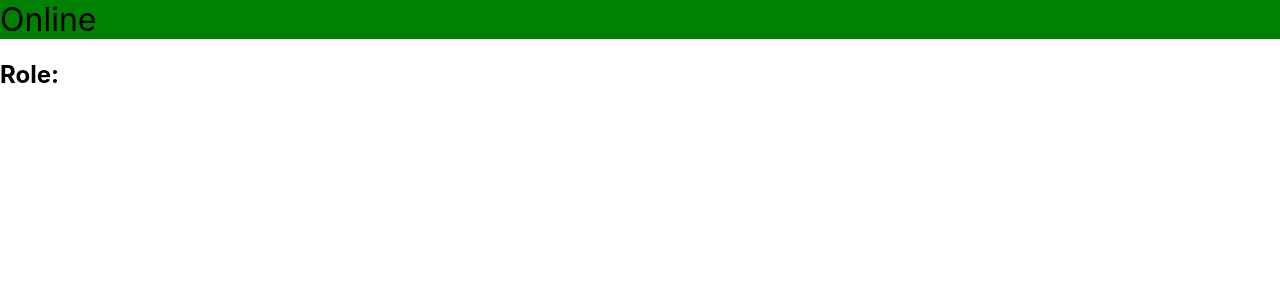
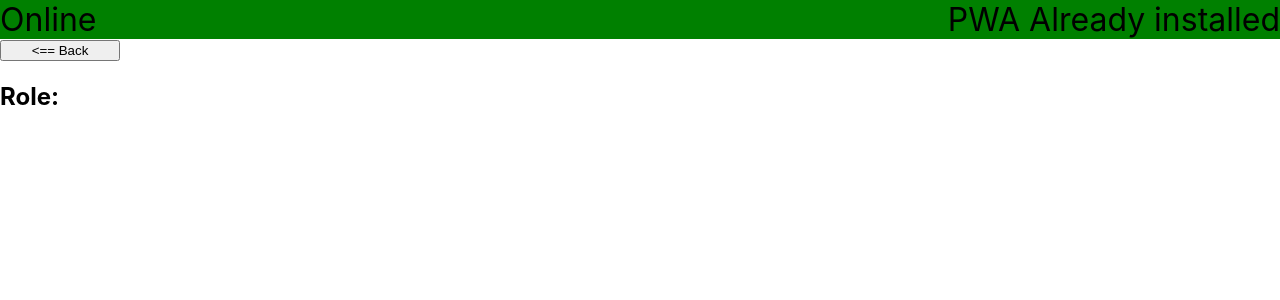
Before and after one commit to gurneyds/react-pwa, a React (Create React App) app: page /team/1 in a window 1280 px wide. Shown: the top 300 px of the page. Built offline with nearby package versions, Linux system fonts and the light colour scheme; no server answers.

Commit message:
New hooks, better code

```diff
--- /dev/null
+++ b/src/Components/BackBtn.js
@@ -0,0 +1,5 @@
+import React from 'react'
+
+export default function BackBtn() {
+  return <button style={{ width: 120 }} type="button" onClick={() => window.history.back()}>{'<== Back'}</button>
+}
--- a/src/Components/HomePage.js
+++ b/src/Components/HomePage.js
@@ -3,15 +3,16 @@ import { Link } from 'react-router-dom'
 import OnlineStatus from './OnlineStatus'
 import './HomePage.css'
 import getCachedData from '../getCachedData'
+import useOnlineStatus from './useOnlineStatus'
 
 export default function HomePage() {
+  const isOnline = useOnlineStatus()
+
   const [offlineTeamData, setOfflineTeamData] = useState(() => false)
 
   useEffect(() => {
     async function getOfflineData() {
-      console.log('navigator.onLine=', navigator.onLine)
-
-      if (!navigator.onLine) {
+      if (!isOnline) {
         console.log('detected offline status - looking to see if we have cache')
         const cachedTeamData = await getCachedData('api-data', 'http://localhost:8080/people')
         console.log('cachedTeamData=', cachedTeamData)
@@ -20,15 +21,7 @@ export default function HomePage() {
     }
 
     getOfflineData()
-
-    window.addEventListener('online', getOfflineData)
-    window.addEventListener('offline', getOfflineData)
-
-    return () => {
-      window.removeEventListener('online', getOfflineData)
-      window.removeEventListener('offline', getOfflineData)
-    }
-  }, [])
+  }, [isOnline])
 
   return <div>
     <OnlineStatus />
--- /dev/null
+++ b/src/Components/InstallPwa.css
@@ -0,0 +1,4 @@
+.pwaButtonInstall {
+  font-size: 0.6em;
+  margin: 10px;
+}
--- /dev/null
+++ b/src/Components/InstallPwa.js
@@ -0,0 +1,34 @@
+import React, { useEffect, useState} from 'react'
+import './InstallPwa.css'
+
+export default function InstallPwa() {
+  const [beforeInstallEvent, setBeforeInstallEvent] = useState()
+
+  useEffect(() => {
+    window.addEventListener('beforeinstallprompt', event => {
+      console.log('beforeinstallprompt event=', event)
+      // Save for later
+      setBeforeInstallEvent(event)
+    });
+
+  }, [])
+
+  function install() {
+    console.log('install function called')
+    beforeInstallEvent.prompt()
+
+    beforeInstallEvent.userChoice.then((choice) => {
+      if (choice.outcome === 'accepted') {
+        console.log('User accepted the install prompt', choice)
+      } else {
+        console.log('User dismissed the install prompt', choice)
+      }
+
+      // Set to null so that the install button will not appear
+      setBeforeInstallEvent(null)
+    });
+
+  }
+
+  return (beforeInstallEvent ? <button className="pwaButtonInstall" type="button" onClick={install}>Install for offline use</button> : <span>PWA Already installed</span>)
+}
--- a/src/Components/OnlineStatus.css
+++ b/src/Components/OnlineStatus.css
@@ -1,8 +1,13 @@
-.online {
+.onlineStatusContainer {
+  display: flex;
+  justify-content: space-between;
+  flex-direction: row;
+}
+.onlineStatusContainer[status = 'online'] {
   background-color: green;
   font-size: xx-large;
 }
-.offline {
+.onlineStatusContainer[status = 'offline'] {
   background-color: red;
   font-size: xx-large;
 }
--- a/src/Components/OnlineStatus.js
+++ b/src/Components/OnlineStatus.js
@@ -1,22 +1,14 @@
-import React, { useEffect, useState } from 'react'
+import React from 'react'
+import './OnlineStatus.css'
+import useOnlineStatus from './useOnlineStatus'
+import InstallPwa from './InstallPwa'
 import './OnlineStatus.css'
 
 export default function OnlineStatus() {
-  const [statusClassName, setStatusClassName] = useState(() => navigator.onLine ? 'online' : 'offline')
+  const isOnline = useOnlineStatus()
 
-  function setOnlineStatus(event) {
-    setStatusClassName(event.type) // online or offline
-  }
-
-  useEffect(() => {
-    window.addEventListener('online', setOnlineStatus)
-    window.addEventListener('offline', setOnlineStatus)
-
-    return () => {
-      window.removeEventListener('online', setOnlineStatus)
-      window.removeEventListener('offline', setOnlineStatus)
-    }
-  }, [])
-
-  return <div className={statusClassName}>{`${navigator.onLine ? 'Online' : 'Offline'}`}</div>
+  return <div className="onlineStatusContainer" status={isOnline ? 'online' : 'offline'}>
+    {`${isOnline ? 'Online' : 'Offline'}`}
+    <InstallPwa />
+  </div>
 }
--- a/src/Components/OralGenealogy.js
+++ b/src/Components/OralGenealogy.js
@@ -1,6 +1,7 @@
 import React, { useEffect, useState } from "react"
 import OnlineStatus from "./OnlineStatus"
 import "./OralGenealogy.css"
+import BackBtn from './BackBtn'
 
 export default function OralGenealogy() {
   const [countries, setCountries] = useState()
@@ -48,6 +49,8 @@ export default function OralGenealogy() {
 
   return <div className="oralGenContainer">
     <OnlineStatus />
+    <BackBtn />
+
     <h1>Oral Geneology</h1>
 
     {countries && <>
--- a/src/Components/TeamMemberDetails.js
+++ b/src/Components/TeamMemberDetails.js
@@ -1,6 +1,7 @@
 import React, { useEffect, useState } from 'react'
 import { useParams } from 'react-router-dom'
 import OnlineStatus from './OnlineStatus'
+import BackBtn from './BackBtn'
 
 export default function TeamMemberDetails() {
   const { id } = useParams()
@@ -28,6 +29,8 @@ export default function TeamMemberDetails() {
 
   return <div>
     <OnlineStatus />
+    <BackBtn />
+
     <h1>{details?.first} {details?.last}</h1>
     <h2>Role: {details?.role}</h2>
     {details?.id &&
--- a/src/Components/TeamMembers.js
+++ b/src/Components/TeamMembers.js
@@ -2,6 +2,7 @@ import React, { useEffect, useState } from "react"
 import { Link } from 'react-router-dom'
 import './TeamMembers.css'
 import OnlineStatus from './OnlineStatus'
+import BackBtn from './BackBtn'
 
 export default function TeamMembers() {
   const [people, setPeople] = useState()
@@ -28,6 +29,7 @@ export default function TeamMembers() {
 
   return <div className="container">
     <OnlineStatus />
+    <BackBtn />
     <h1>Team Members</h1>
     <div className="teamMembers">
       {people && people.map(p => {
--- /dev/null
+++ b/src/Components/useOnlineStatus.js
@@ -0,0 +1,22 @@
+import { useEffect, useState } from 'react'
+import './OnlineStatus.css'
+
+export default function useOnlineStatus() {
+  const [isOnline, setIsOnline] = useState(() => navigator.onLine)
+
+  function setOnlineStatus(event) {
+    setIsOnline(event.type === 'online')
+  }
+
+  useEffect(() => {
+    window.addEventListener('online', setOnlineStatus)
+    window.addEventListener('offline', setOnlineStatus)
+
+    return () => {
+      window.removeEventListener('online', setOnlineStatus)
+      window.removeEventListener('offline', setOnlineStatus)
+    }
+  }, [])
+
+  return isOnline
+}
```
Also changed, not shown: public/manifest.json, public/savannaTree192x192.png (added), public/savannaTree512x512.png (added).
